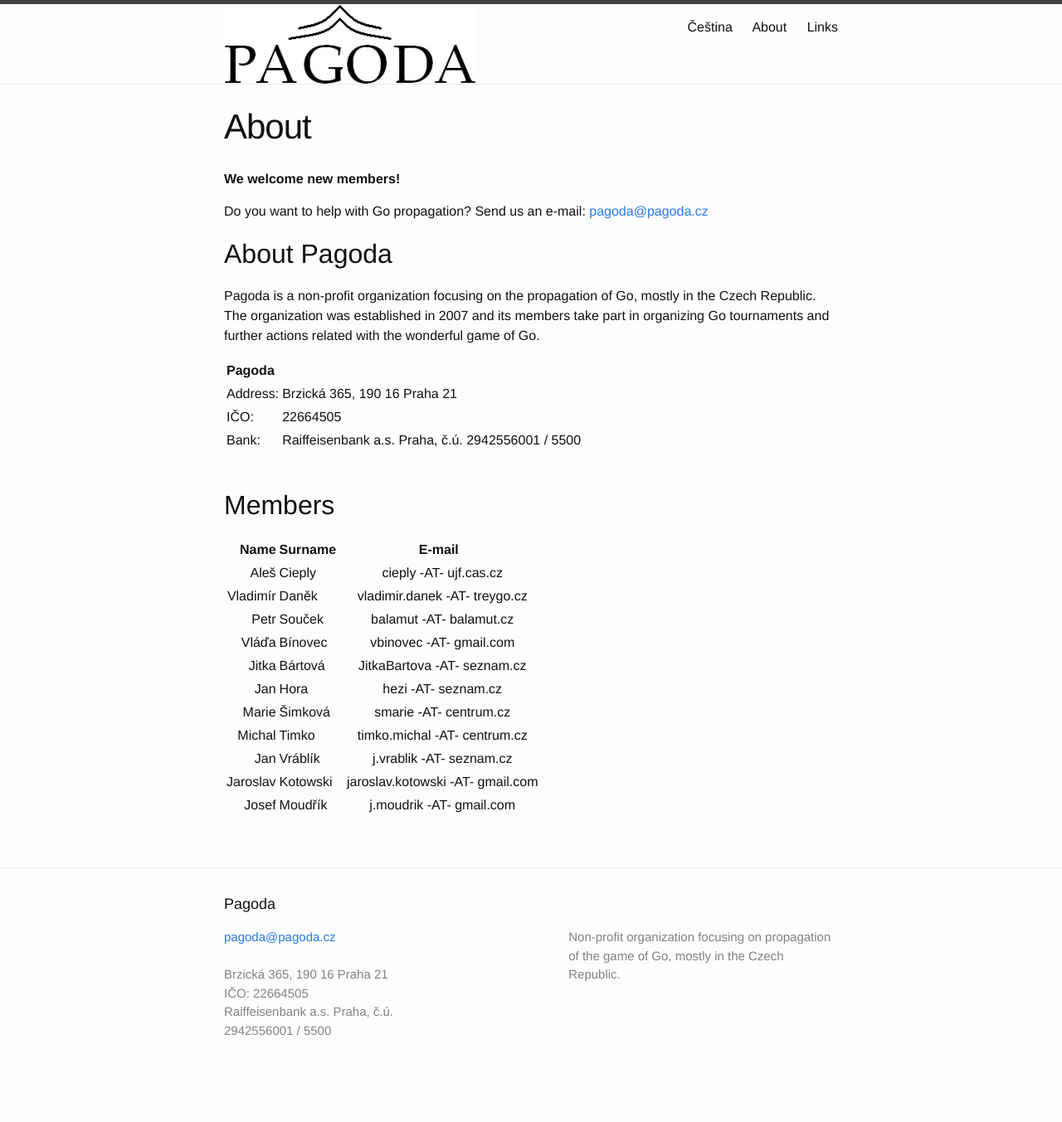
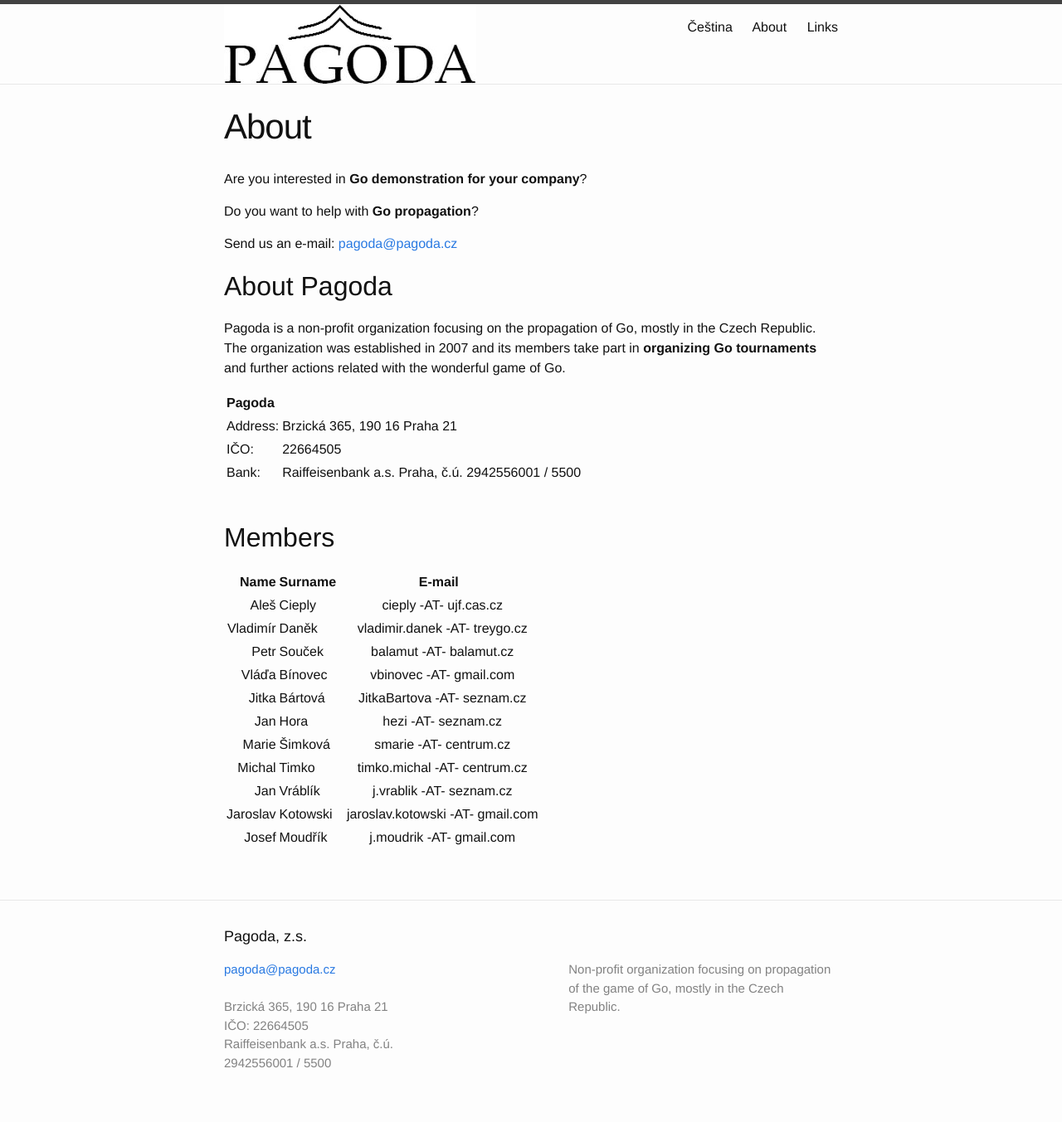
Before and after one commit to pagodaen/pagodaen.github.io, a Jekyll site: the page built from o_nas.md, in a window 1280 px wide. Shown: the whole page at 83% size. Built offline with Jekyll 4.4.1, drawn with Linux system fonts in a browser that asks for light colours; before the commit the page ends 1314 px from its top, so only the background shows below that.

Commit message:
aktualizovane about, o.s. -> z.s.

```diff
--- a/_config.yml
+++ b/_config.yml
@@ -6,7 +6,7 @@
 # 'jekyll serve'. If you change this file, please restart the server process.
 
 # Site settings
-title: Pagoda
+title: Pagoda, z.s.
 email: pagoda@pagoda.cz
 description: > # this means to ignore newlines until "baseurl:"
     Non-profit organization focusing on propagation of the
--- a/o_nas.md
+++ b/o_nas.md
@@ -4,15 +4,17 @@ title: About
 permalink: /about/
 ---
 
-**We welcome new members!**
+Are you interested in **Go demonstration for your company**?
 
-Do you want to help with Go propagation? Send us an e-mail:
+Do you want to help with **Go propagation**?
+
+Send us an e-mail:
 <a href="mailto:{{ site.email }}">{{ site.email }}</a>
 
 ## About Pagoda
 
 Pagoda is a non-profit organization focusing on the propagation of Go, mostly in the Czech Republic.
-The organization was established in 2007 and its members take part in organizing Go tournaments and
+The organization was established in 2007 and its members take part in **organizing Go tournaments** and
 further actions related with the wonderful game of Go.
 
 
```
